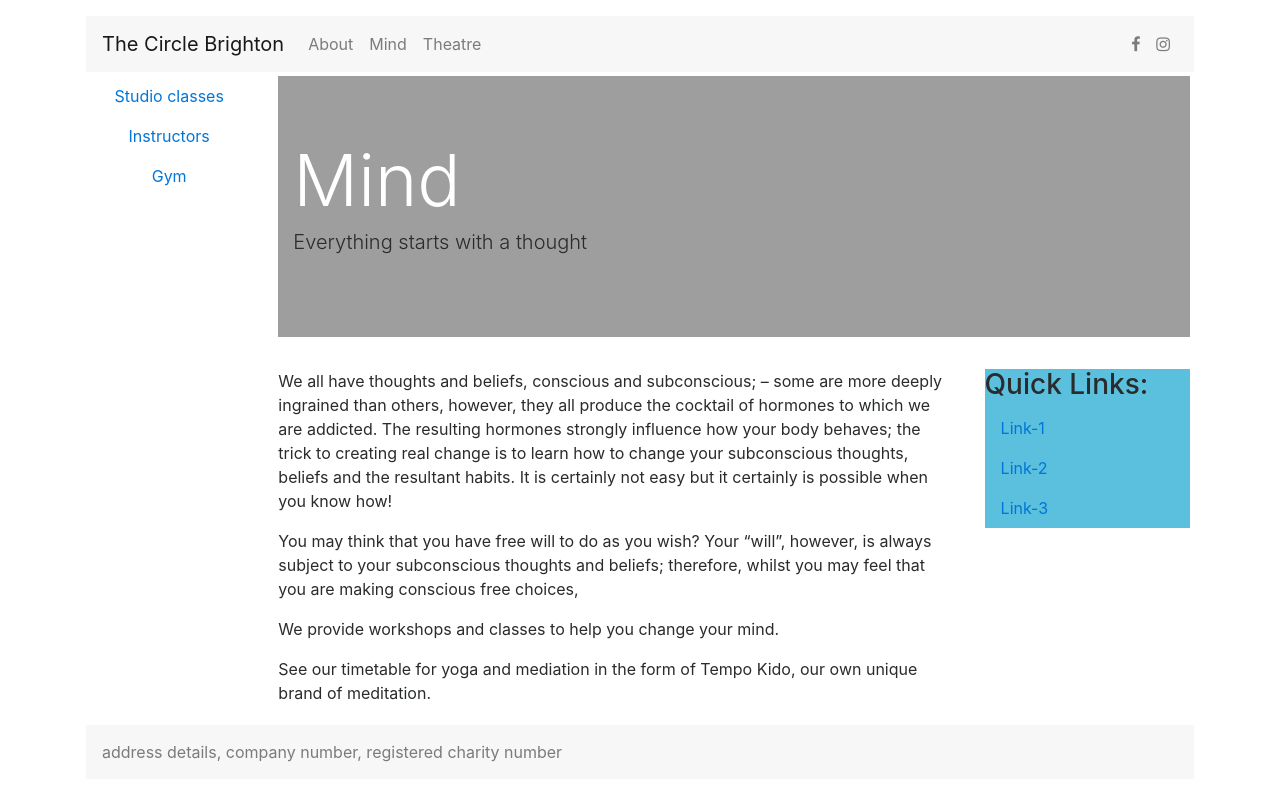
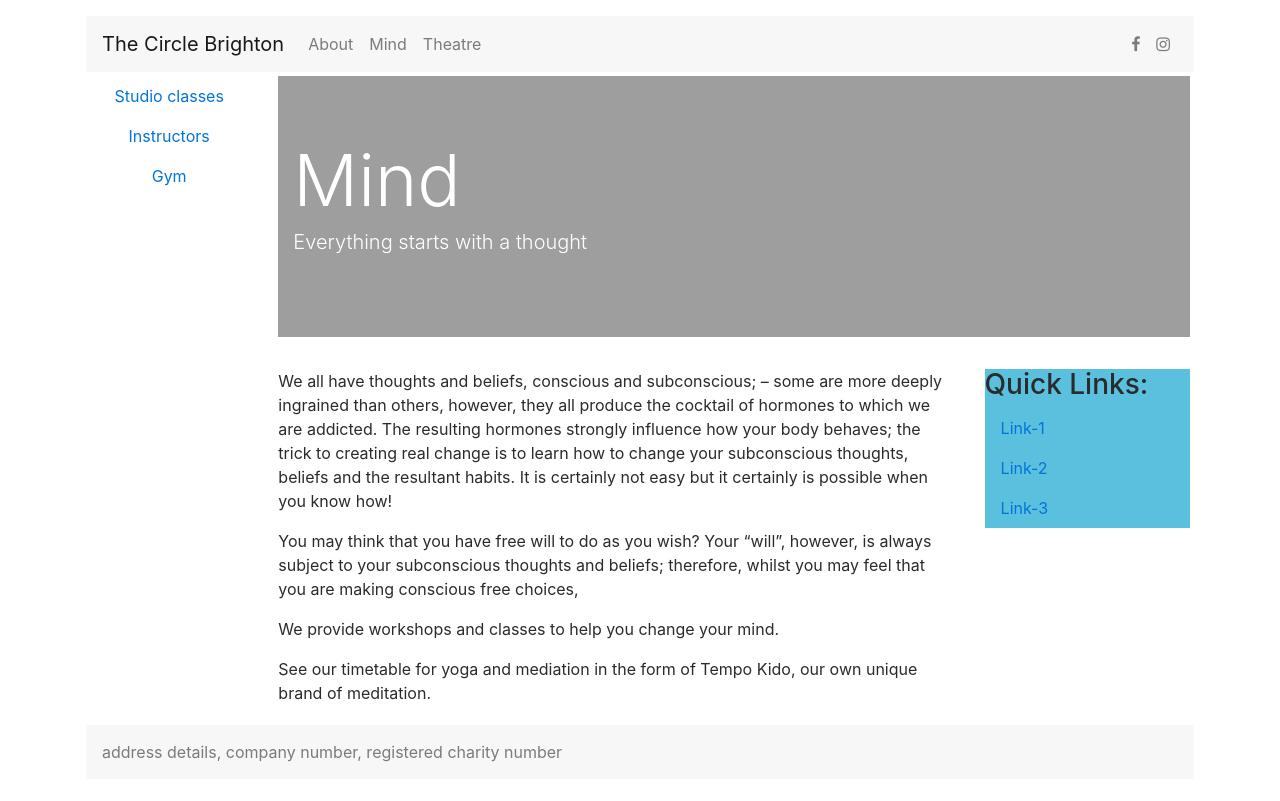
Before and after one commit to CircleBrighton/TheCricleBrighton, a Jekyll site: the page built from mind/index.md, in a window 1280 px wide. Shown: the top 801 px of the page. Built offline with Jekyll 4.4.1, drawn with Linux system fonts in a browser that asks for light colours.

Commit message:
Lead description color was changed.

```diff
--- a/_layouts/page.html
+++ b/_layouts/page.html
@@ -20,7 +20,7 @@ layout: master
     <div class="jumbotron jumbotron-fluid" style="background-image: url({{'assets/img/' | append: page.thumbnail | absolute_url}});">
       <div class="container">
         <h1 class="display-3 text-white">{{page.title}}</h1>
-        <p class="lead">{{page.description}}</p>
+        <p class="lead text-white">{{page.description}}</p>
       </div>
     </div>
     <div class="row">
```
